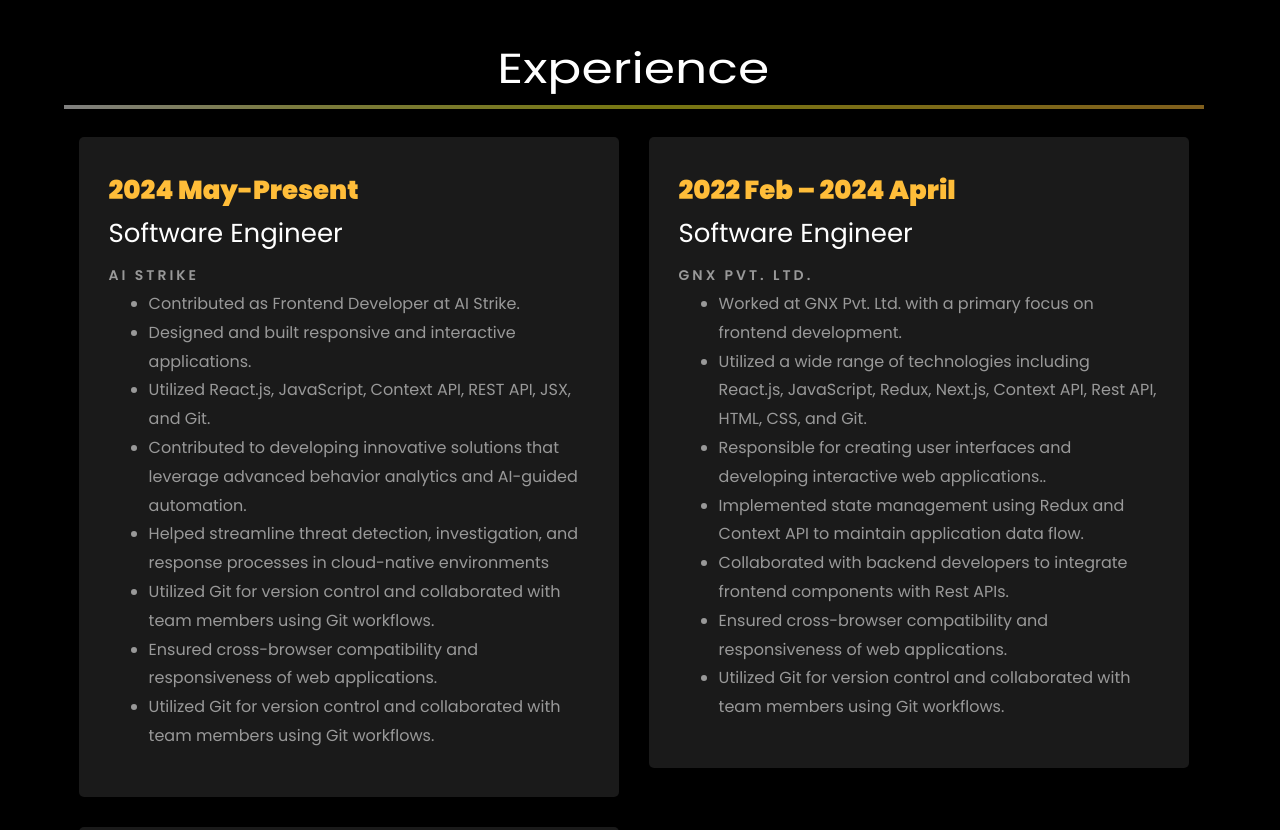
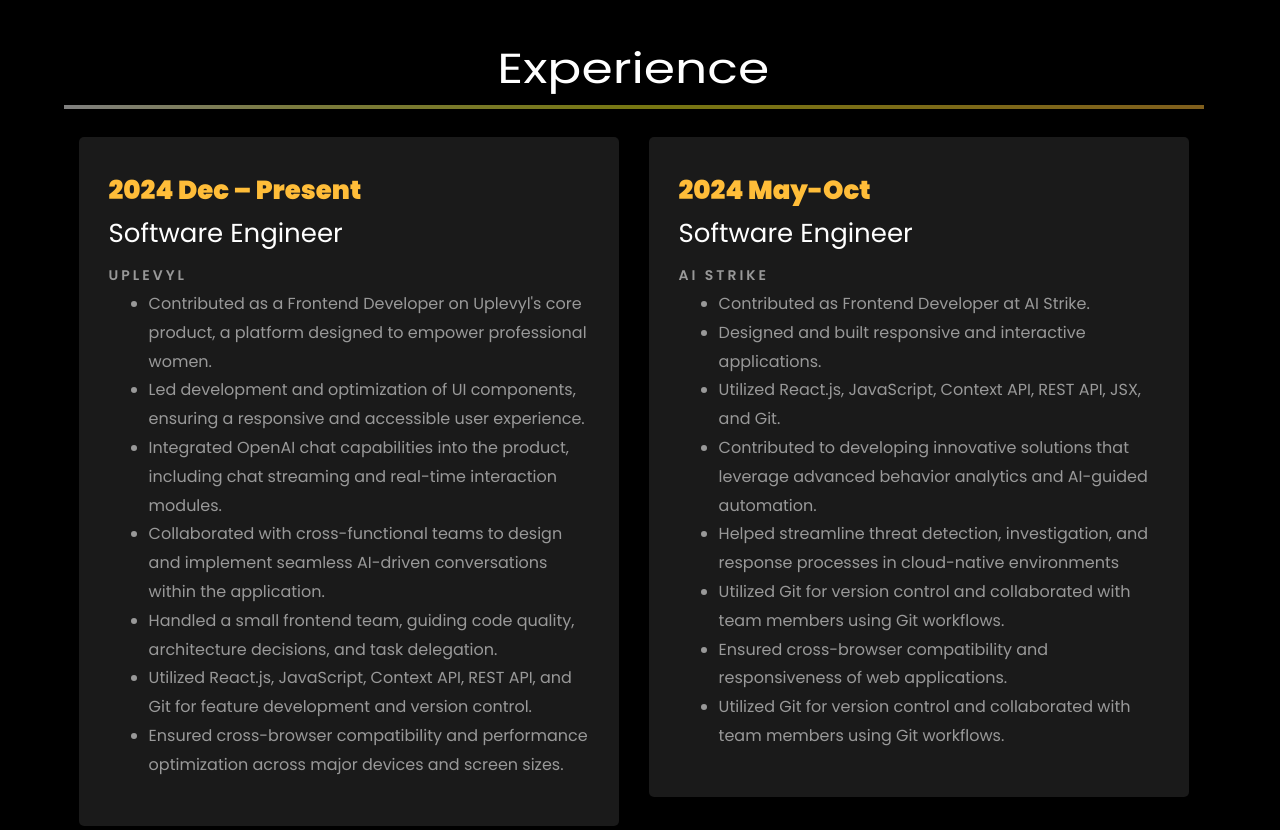
Before and after one commit to bisma777/Portfolio, a plain HTML site: page index.html in a window 1280 px wide. Shown: the part 2300-3130 px from the top of the page. Drawn offline with Linux system fonts and the light colour scheme; files whose address does not match are found by name.

Commit message:
`Updated index.html with new work experience and company information`

```diff
--- a/index.html
+++ b/index.html
@@ -360,9 +360,25 @@
 		<br>
 
 		<div class="row">
+				<div class="col-md-6">
+				<div class="resume-wrap ftco-animate">
+				<span class="date">2024 Dec – Present</span>
+				<h2>Software Engineer</h2>
+				<span class="position">Uplevyl</span>
+				<ul>
+					<li>Contributed as a Frontend Developer on Uplevyl's core product, a platform designed to empower professional women.</li>
+					<li>Led development and optimization of UI components, ensuring a responsive and accessible user experience.</li>
+					<li>Integrated OpenAI chat capabilities into the product, including chat streaming and real-time interaction modules.</li>
+					<li>Collaborated with cross-functional teams to design and implement seamless AI-driven conversations within the application.</li>
+					<li>Handled a small frontend team, guiding code quality, architecture decisions, and task delegation.</li>
+					<li>Utilized React.js, JavaScript, Context API, REST API, and Git for feature development and version control.</li>
+					<li>Ensured cross-browser compatibility and performance optimization across major devices and screen sizes.</li>
+				</ul>
+				</div>
+			</div>
 			<div class="col-md-6">
 				<div class="resume-wrap ftco-animate">
-					<span class="date">2024 May-Present</span>
+					<span class="date">2024 May-Oct</span>
 					<h2>Software Engineer</h2>
 					<span class="position">AI Strike</span>
 						<ul>
@@ -379,7 +395,7 @@
 				</div>
 
 			</div>
-				<div class="col-md-6">
+			<div class="col-md-6">
 					<div class="resume-wrap ftco-animate">
 						<span class="date">2022 Feb – 2024 April</span>
 						<h2>Software Engineer</h2>
@@ -397,9 +413,9 @@
 						</p>
 					</div>
 
-				</div>
+			</div>
 
-				<div class="col-md-6">
+			<div class="col-md-6">
 					<div class="resume-wrap ftco-animate">
 						<span class="date">2020 Dec-2021 Nov</span>
 						<h2>Software Engineer</h2>
@@ -415,7 +431,7 @@
 						</p>
 					</div>
 
-				</div>
+			</div>
 
 			</div>
 
@@ -469,6 +485,17 @@
           </div>
         </div>
         <div class="row d-flex">
+			<div class="col-md-4 d-flex ftco-animate">
+				<div class="blog-entry justify-content-end">
+				<a href="https://www.aistrike.com/" class="block-20 zoom-effect" style="background-image: url('images/uplevyl.png');">
+				</a>
+				<div class="text mt-3 float-right d-block">
+
+				  <h3 class="heading"><a href="https://www.uplevyl.com/">Uplevyl is a generative AI platform</a></h3>
+				  <p>Uplevyl is a generative AI platform trained on women’s wisdom that prepares organizations for tomorrow’s challenges with personalized development tools to cultivate and propel women</p>
+				</div>
+			  </div>
+			</div>
 			<div class="col-md-4 d-flex ftco-animate">
 				<div class="blog-entry justify-content-end">
 				<a href="https://www.aistrike.com/" class="block-20 zoom-effect" style="background-image: url('images/aistrike.png');">
```
Also changed, not shown: images/uplevyl.png (added).
